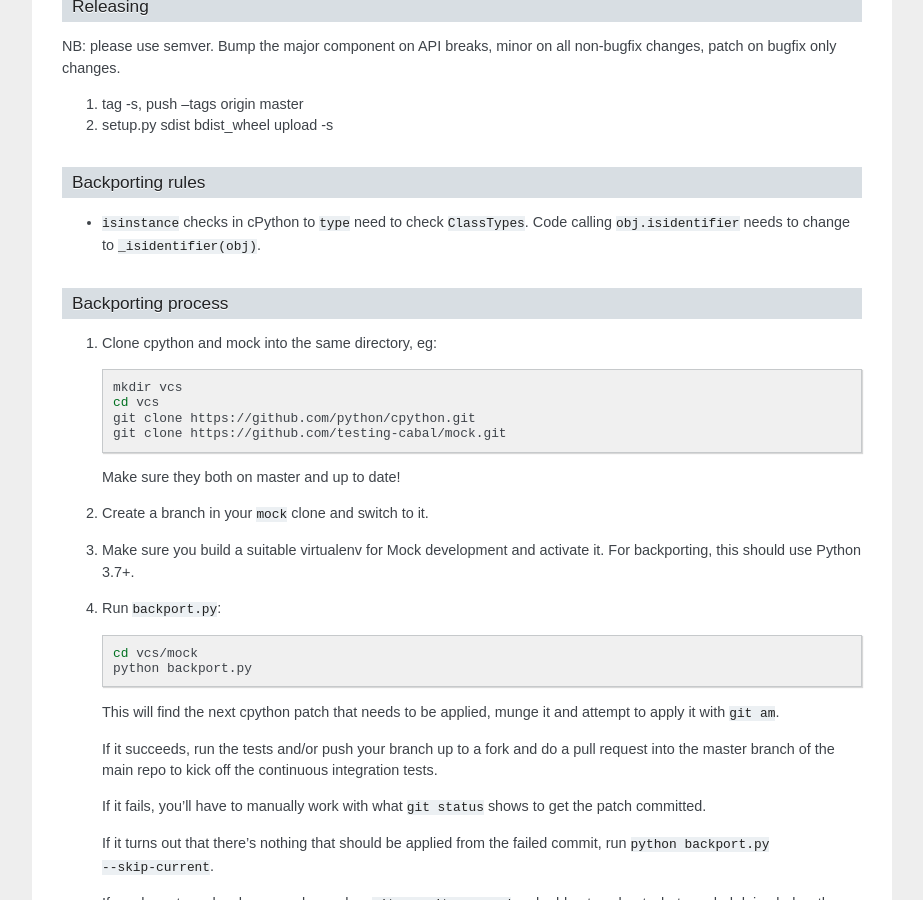
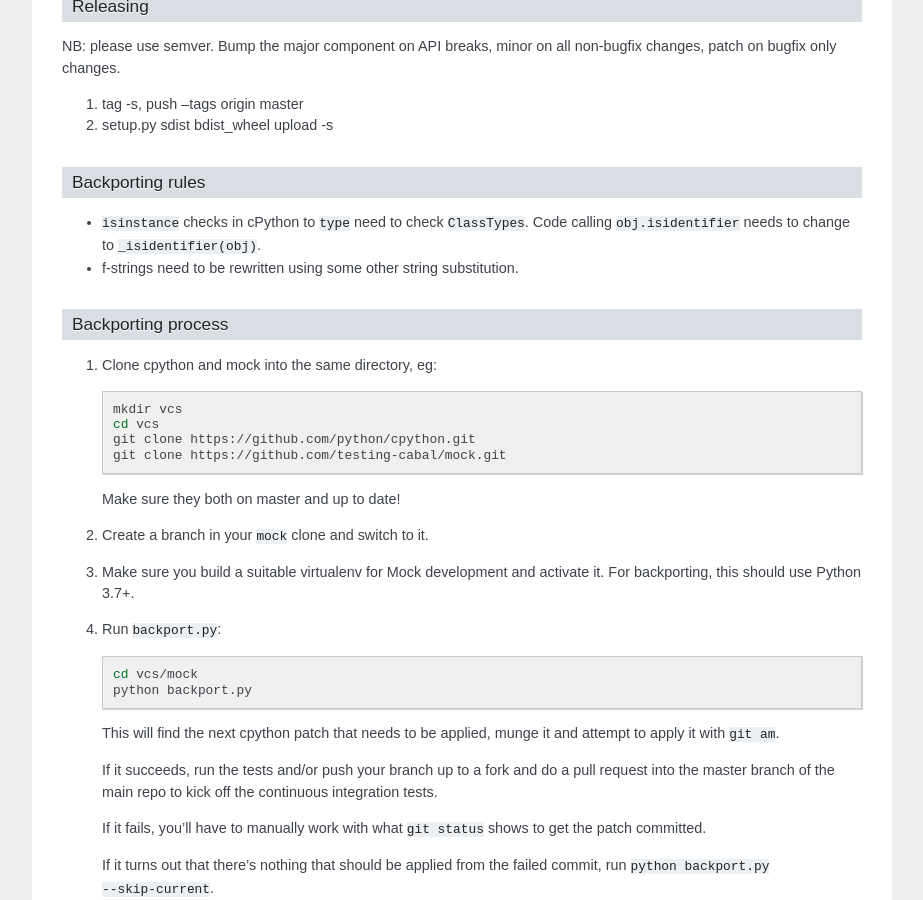
Before and after one commit to testing-cabal/mock, a Sphinx documentation site: the page built from docs/index.txt, in a window 1280 px wide and 900 px high, scrolled down 1773 px. Shown: the whole window, without its empty margins (198-1121 px from the left). Built offline with Sphinx 7.4.7, drawn with Linux system fonts in a browser that asks for light colours; the version number could not be read and is left out.

Commit message:
backport note that f-strings should be re-written.

```diff
--- a/docs/index.txt
+++ b/docs/index.txt
@@ -142,6 +142,8 @@ Backporting rules
 - ``isinstance`` checks in cPython to ``type`` need to check ``ClassTypes``.
   Code calling ``obj.isidentifier`` needs to change to ``_isidentifier(obj)``.
 
+- f-strings need to be rewritten using some other string substitution.
+
 Backporting process
 -------------------
 
```
